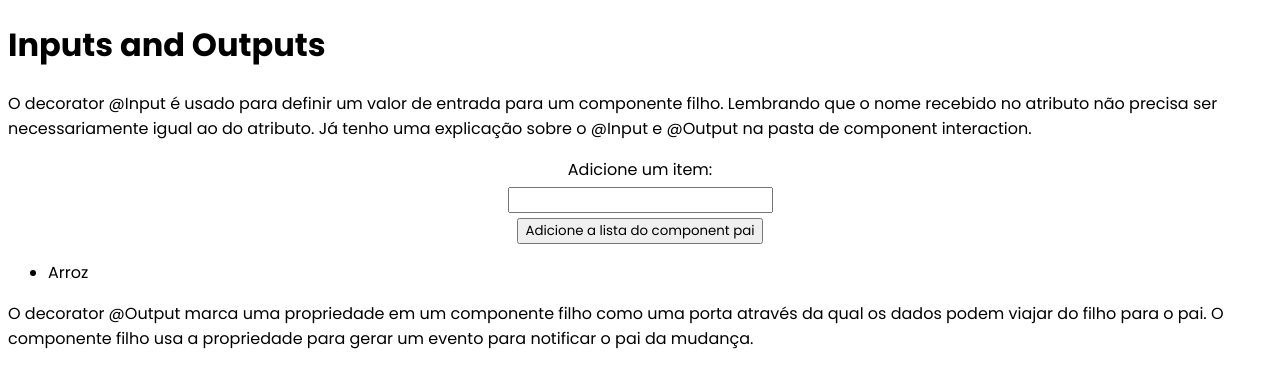
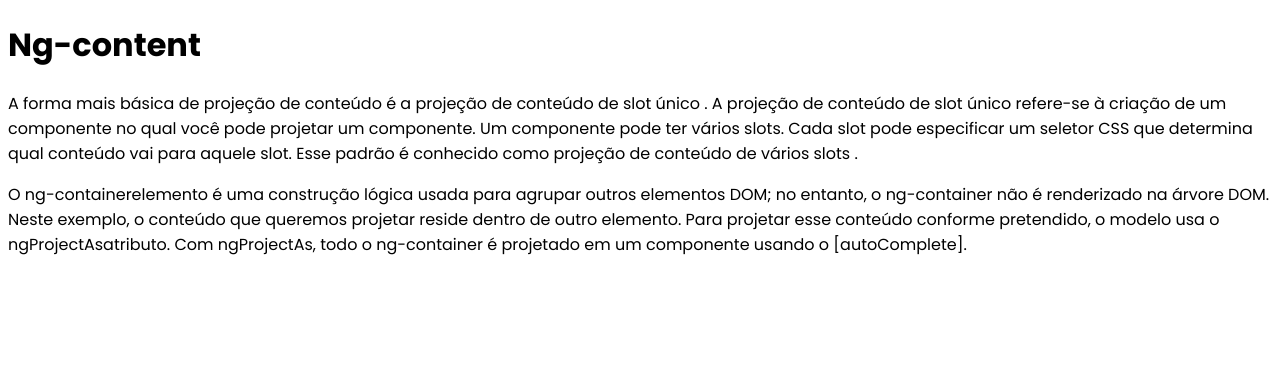
Before and after one commit to RyanDrop/my-angular-doc, an Angular app: page / in a window 1280 px wide. Shown: the top 388 px of the page. Built offline with nearby package versions, Linux system fonts and the light colour scheme.

Commit message:
✨ feat: component content projection

```diff
--- a/src/app/app.component.html
+++ b/src/app/app.component.html
@@ -1,2 +1,2 @@
 <router-outlet></router-outlet>
-<mad-inputs-and-outputs></mad-inputs-and-outputs>
+<mad-content-projection></mad-content-projection>
--- a/src/app/app.module.ts
+++ b/src/app/app.module.ts
@@ -12,6 +12,8 @@ import { ComponentStylesComponent } from './components/component-styles/componen
 import { InputsAndOutputsComponent } from './components/inputs-and-outputs/inputs-and-outputs.component';
 import { InputChildComponent } from './components/inputs-and-outputs/input-child/input-child.component';
 import { OutputChildComponent } from './components/inputs-and-outputs/output-child/output-child.component';
+import { ContentProjectionComponent } from './components/content-projection/content-projection.component';
+import { ContentProjectionExampleComponent } from './components/content-projection/content-projection-example/content-projection-example.component';
 
 
 @NgModule({
@@ -27,6 +29,8 @@ import { OutputChildComponent } from './components/inputs-and-outputs/output-chi
     InputsAndOutputsComponent,
     InputChildComponent,
     OutputChildComponent,
+    ContentProjectionComponent,
+    ContentProjectionExampleComponent,
   ],
   imports: [
     BrowserModule,
--- /dev/null
+++ b/src/app/components/content-projection/content-projection-example/content-projection-example.component.html
@@ -0,0 +1,12 @@
+<ng-content></ng-content>
+<ng-content select="[paragraph]"></ng-content>
+<ng-container ngProjectAs="[autoComplete]">
+  <p>
+    O ng-containerelemento é uma construção lógica usada para agrupar outros
+    elementos DOM; no entanto, o ng-container não é renderizado na árvore DOM.
+    Neste exemplo, o conteúdo que queremos projetar reside dentro de outro
+    elemento. Para projetar esse conteúdo conforme pretendido, o modelo usa o
+    ngProjectAsatributo. Com ngProjectAs, todo o ng-container é projetado em um
+    componente usando o [autoComplete].
+  </p>
+</ng-container>
--- /dev/null
+++ b/src/app/components/content-projection/content-projection.component.html
@@ -0,0 +1,11 @@
+<mad-content-projection-example>
+  <h1>Ng-content</h1>
+  <p paragraph>
+    A forma mais básica de projeção de conteúdo é a projeção de conteúdo de slot
+    único . A projeção de conteúdo de slot único refere-se à criação de um
+    componente no qual você pode projetar um componente. Um componente pode ter
+    vários slots. Cada slot pode especificar um seletor CSS que determina qual
+    conteúdo vai para aquele slot. Esse padrão é conhecido como projeção de
+    conteúdo de vários slots .
+  </p>
+</mad-content-projection-example>
```
Also changed, not shown: src/app/components/content-projection/content-projection-example/content-projection-example.component.ts (added, +7 -0 lines), src/app/components/content-projection/content-projection.component.ts (added, +7 -0 lines), 2 other files (tests, documents, lock files or other folders).
